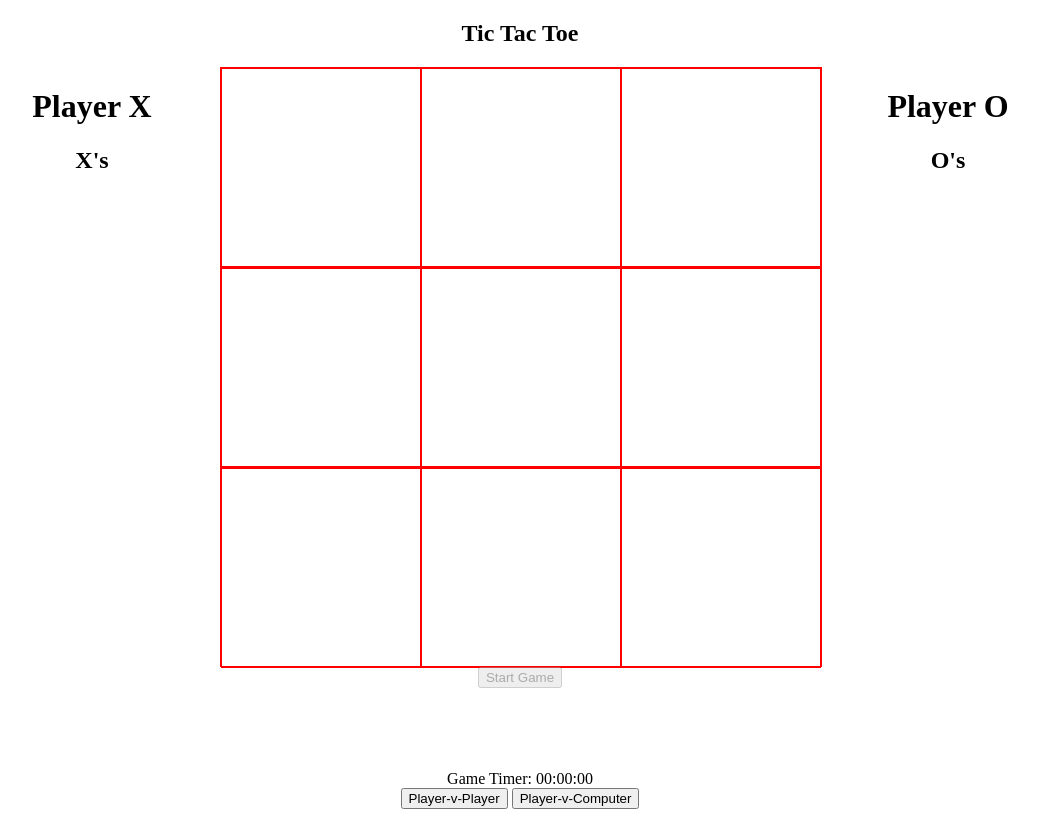
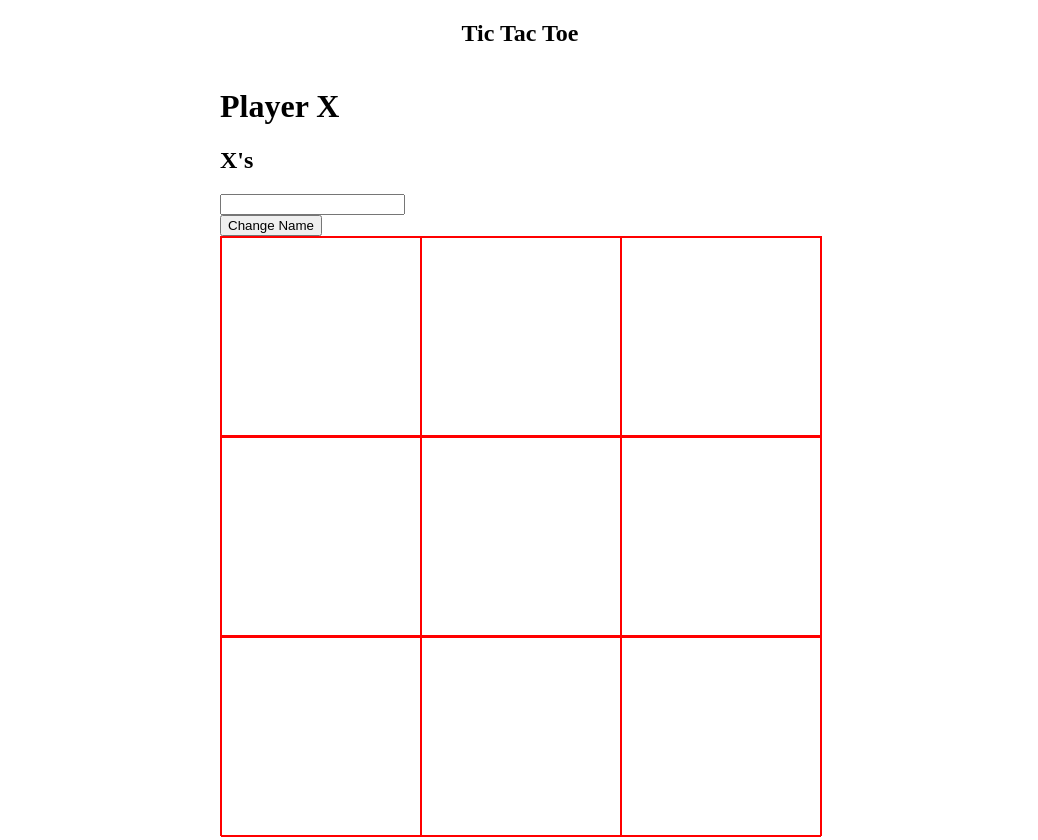
Before and after one commit to Cortney-Logan/tic-tac-toe-cortney-adam, a plain HTML site: page index.html in a window 1280 px wide. Shown: the top 840 px of the page, without its empty margins (120-1158 px from the left). Before the commit the page ends 809 px from the top, so only its background shows below. Drawn offline with Linux system fonts and the light colour scheme.

Commit message:
random comments

```diff
--- a/main.js
+++ b/main.js
@@ -101,7 +101,6 @@ start.addEventListener("click", () => {
 });
 
 //-------------------- Functions --------------------//
-
 //accepts user name and changes value
 function chooseNames() {
   //prompts users to enter name
--- a/style.css
+++ b/style.css
@@ -32,40 +32,3 @@ body {
   align-items: center;
   font-size: 5rem;
 }
-
-.status{
-  display:flex;
-  flex-direction: column;
-  justify-content: center;
-  align-items: center;
-}
-
-#game-play-container{
-  display:flex;
-  justify-content: space-between;
-  border: 10px;
-}
-
-#playerStatus{
-  display:flex;
-  align-items: center;
-  justify-content: center;
-  height: 50px;
-  width: 500px;
-}
-
-.player-panel{
-  height: 600px;
-  width: 20vw;
-  text-align: center;
-}
-
-.player-panel p{
-  height: 25px;
-  width: auto;
-  text-align: center;
-}
-
-.choose-name{
-  visibility: hidden;
-}
```
